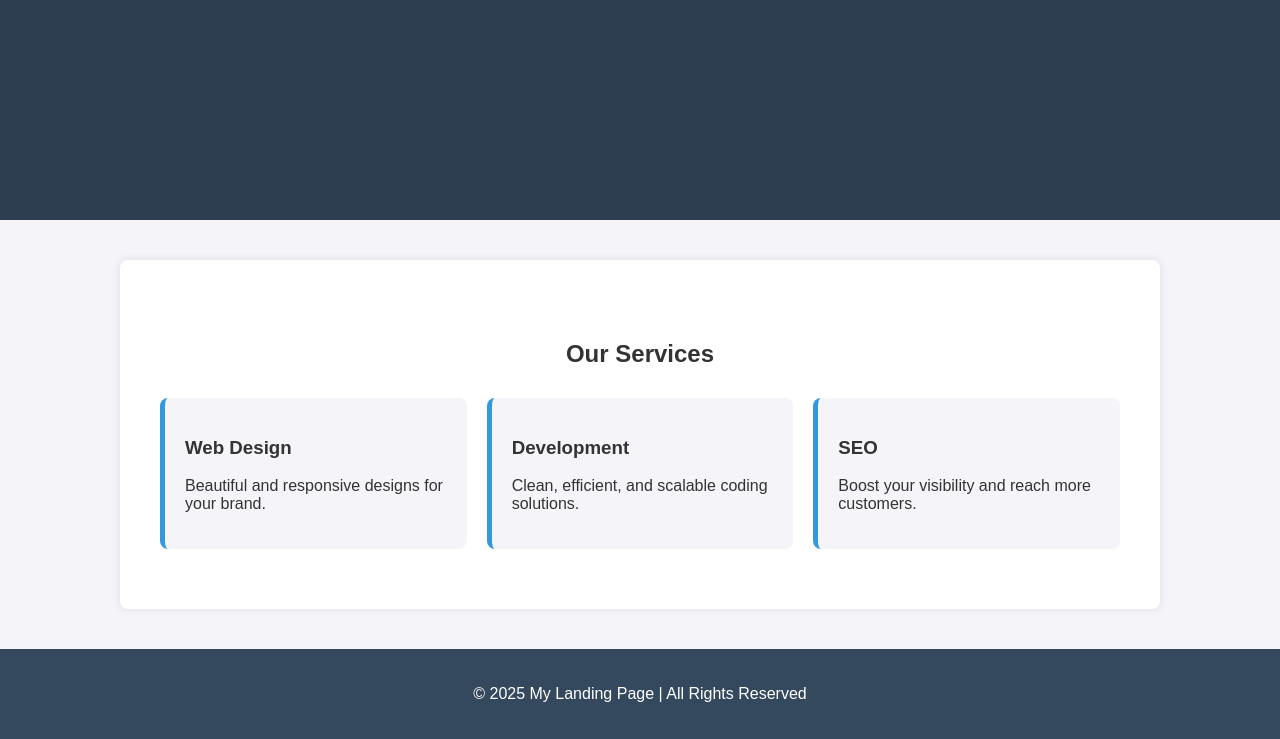
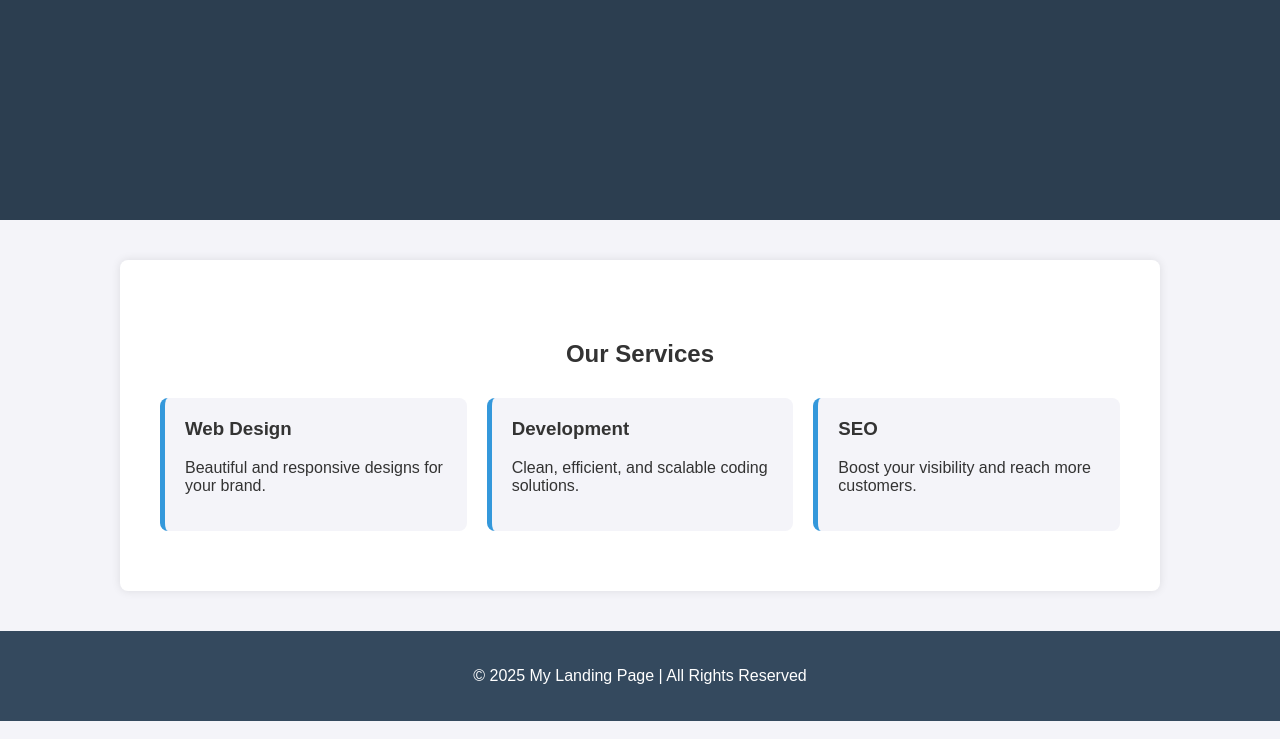
Before and after one commit to gopikavijayakumar2506-sketch/CODSOFT, a plain HTML site: page Task-2-Landing-page/index.html in a window 1280 px wide. Shown: the part 300-1039 px from the top of the page. Drawn offline with Linux system fonts and the light colour scheme.

Commit message:
Update style.css

```diff
--- a/Task-2-Landing-page/style.css
+++ b/Task-2-Landing-page/style.css
@@ -1,8 +1,9 @@
 body { margin: 0; font-family: Arial, sans-serif; background-color: #f4f4f9; color: #333; }
-header { background-color: #2c3e50; color: white; height: 60vh; display: flex; flex-direction: column; justify-content: center; align-items: center; padding: 20px; }
+header { background-color: #2c3e50; color: white; height: 60vh; display: flex; flex-direction: column; justify-content: center; align-items: center; padding: 20px; text-align: center; }
 header h1 { font-size: 3em; margin: 0; }
 main { max-width: 1000px; margin: 40px auto; padding: 20px; background-color: white; border-radius: 8px; box-shadow: 0 0 10px rgba(0,0,0,0.1); }
-.services,.contact { text-align: center; padding: 40px 20px; }
+.services { text-align: center; padding: 40px 20px; }
 .services-grid { display: flex; justify-content: space-around; gap: 20px; margin-top: 30px; }
 .service-box { background: #f4f4f9; border-left: 5px solid #3498db; padding: 20px; border-radius: 8px; text-align: left; flex-basis: 30%; }
+.service-box h3 { margin-top: 0; }
 footer { background-color: #34495e; color: white; text-align: center; padding: 20px; }
```
